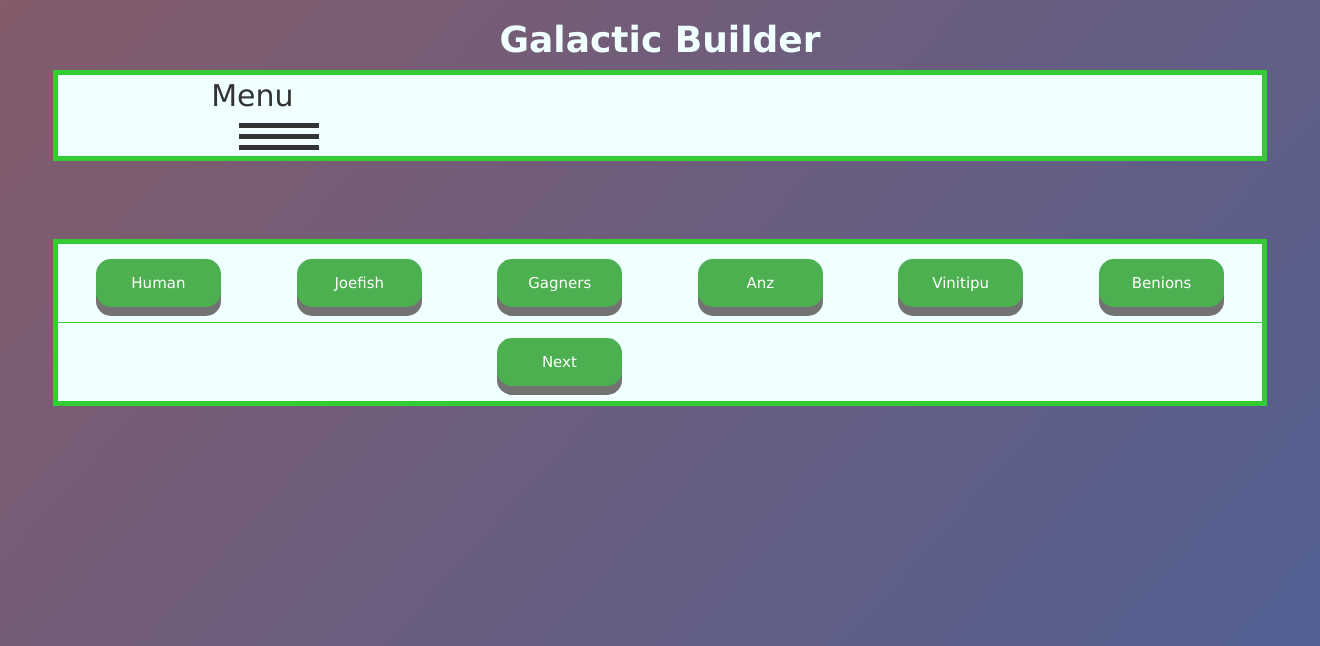
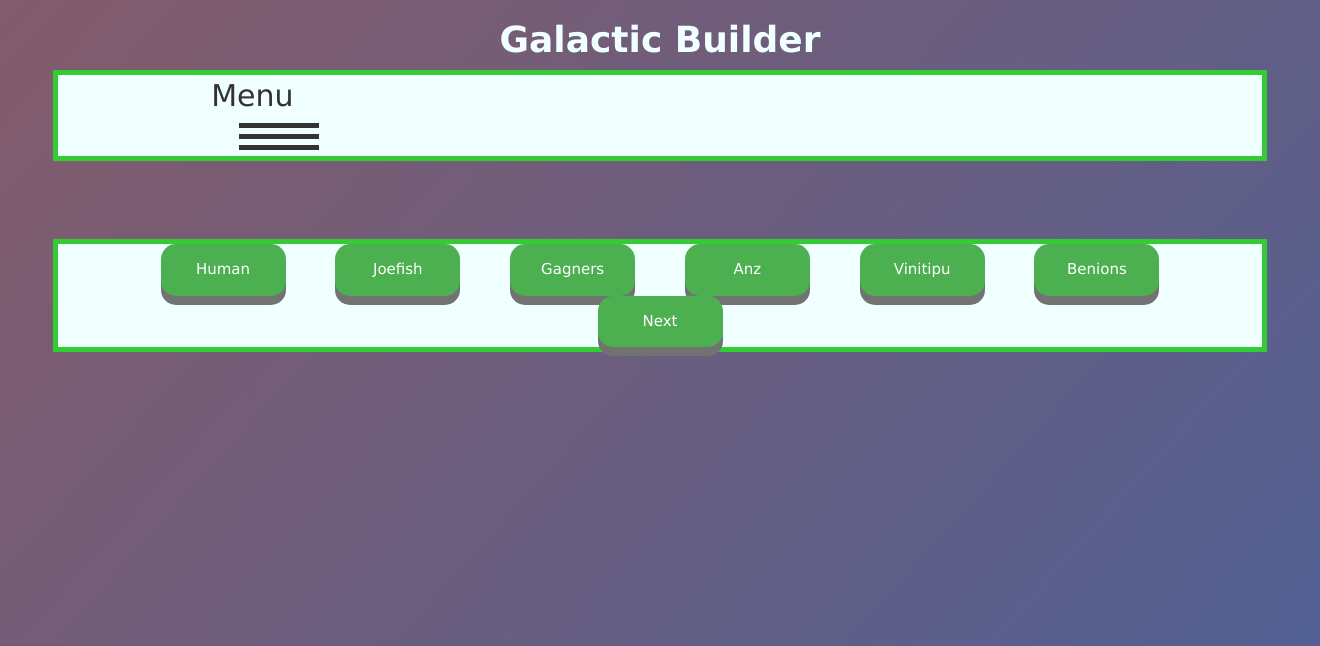
Before and after one commit to gyndlf/galactic-builder, a Flask app: template templates/species.html in a window 1320 px wide. Shown: the top 646 px of the page. Run offline with Flask 2, Linux system fonts and the light colour scheme; the template is opened without the code that fills it, so the values that code supplies are empty; some libraries are stand-ins or nearby versions.

Commit message:
species.html edited online with Bitbucket

```diff
--- a/templates/species.html
+++ b/templates/species.html
@@ -1,27 +1,27 @@
 {% extends "base.html" %}
 {% block content %}
 
-		<table id="maininfo">
-		<tr id="page1">
+		<div id="maininfo">
+		<div id="page1" class="row">
 
-			<td><button id= "human" class="button">Human</button></td>
-			<td><button id= "joefish" class="button">Joefish</button></td>
-			<td><button id= "gagners" class="button">Gagners</button></td>
-			<td><button id= "anz" class="button">Anz</button></td>
-						<td><button id= "vinitipu" class="button">Vinitipu</button ></td>
-						<td><button id= "benion" class="button">Benions</button ></td>
-		</tr>
-		<tr id="page2">
+			<div class="col-sm-2"><button id= "human" class="button">Human</button></div>
+			<div class="col-sm-2"><button id= "joefish" class="button">Joefish</button></div>
+			<div class="col-sm-2"><button id= "gagners" class="button">Gagners</button></div>
+			<div class="col-sm-2"><button id= "anz" class="button">Anz</button></div>
+						<div class="col-sm-2"><button id= "vinitipu" class="button">Vinitipu</button ></div>
+						<div class="col-sm-2"><button id= "benion" class="button">Benions</button ></div>
+		</div>
+		<div id="page2" class="row">
 		<td><button id= "slang" class="button">Slang</button ></td>
 		<td><button id= "giovleono" class="button">Giovleono</button ></td>
 		<td><button id= "vexxors" class="button">Vexxors</button ></td>
 		<td><button id= "map" class="button">Map</button></td>
 		<td><button id= "galactichistory" class="button">Galactic History</button></td>
-		</tr>
-		<tr>
+		</div>
+		<div class="row">
 		<td colspan="5"><button id= "next" class="button">Next</button></td>
-		</tr>
-		</table>
+		</div>
+		</div>
 
 		<br>
 		<br>
```
